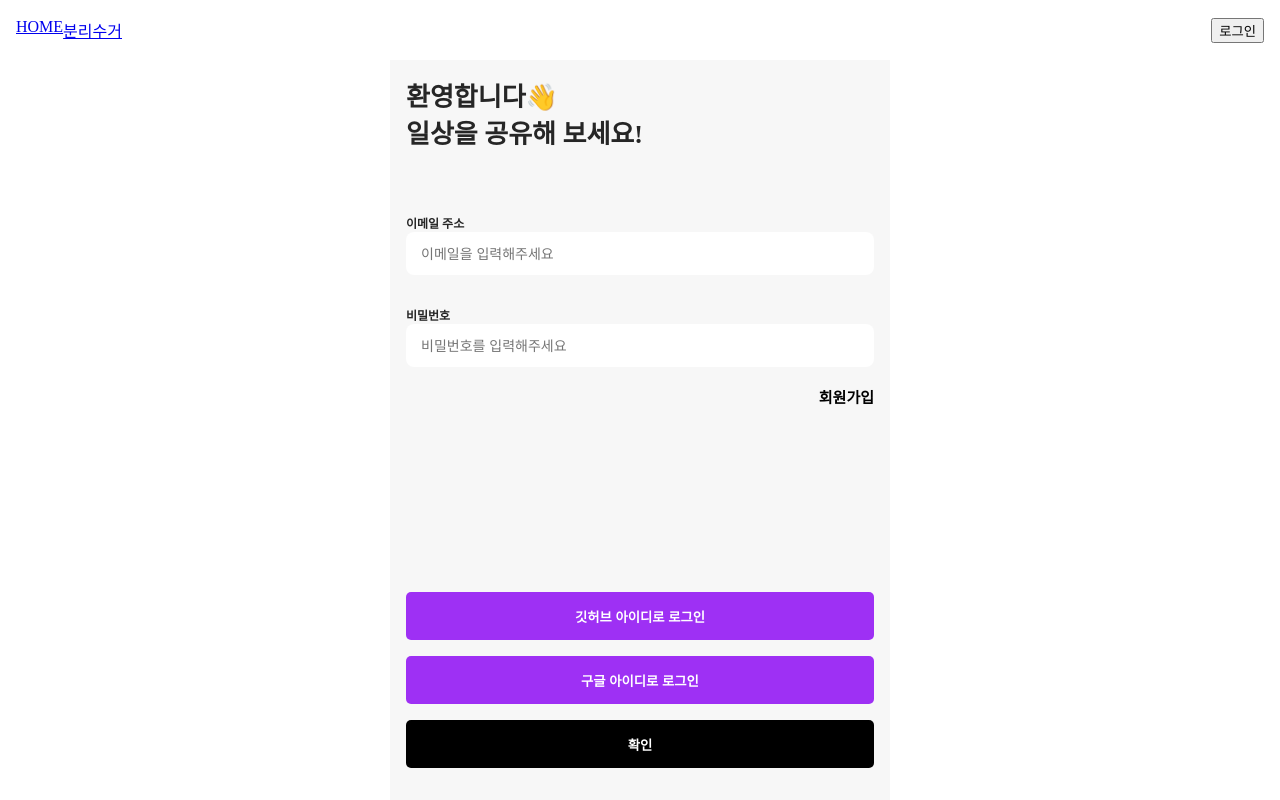
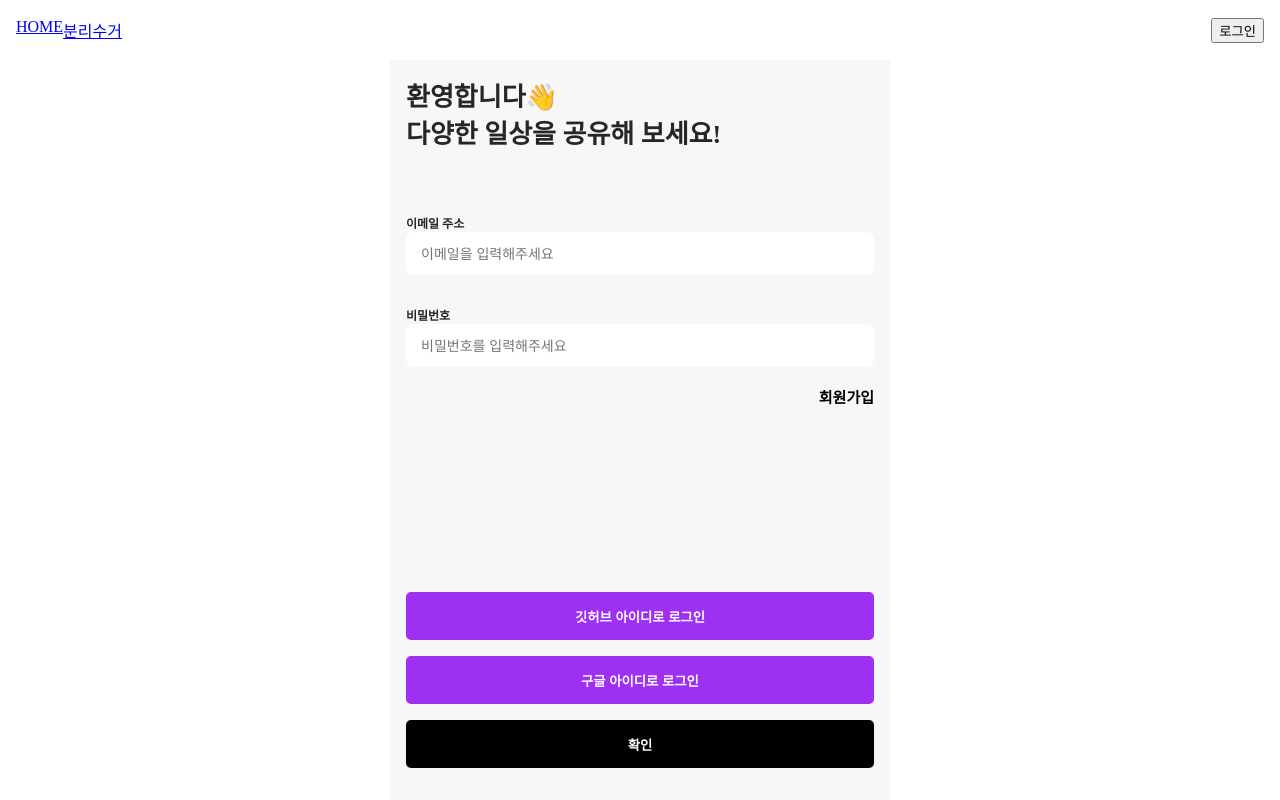
Before and after one commit to kimgyul11/react-login, a React (Create React App) app: page / in a window 1280 px wide. Built offline with nearby package versions, Linux system fonts and the light colour scheme; no server answers.

Commit message:
회원가입 시작

```diff
--- a/src/components/LoginInput.js
+++ b/src/components/LoginInput.js
@@ -68,7 +68,7 @@ export default function LoginInput({ isLogin, onClickHandler }) {
       <div className={styles.title_wrap}>
         환영합니다👋
         <br />
-        일상을 공유해 보세요!
+        다양한 일상을 공유해 보세요!
       </div>
       <form onSubmit={onSubmit} className={styles.contentWrap}>
         <div>
```
